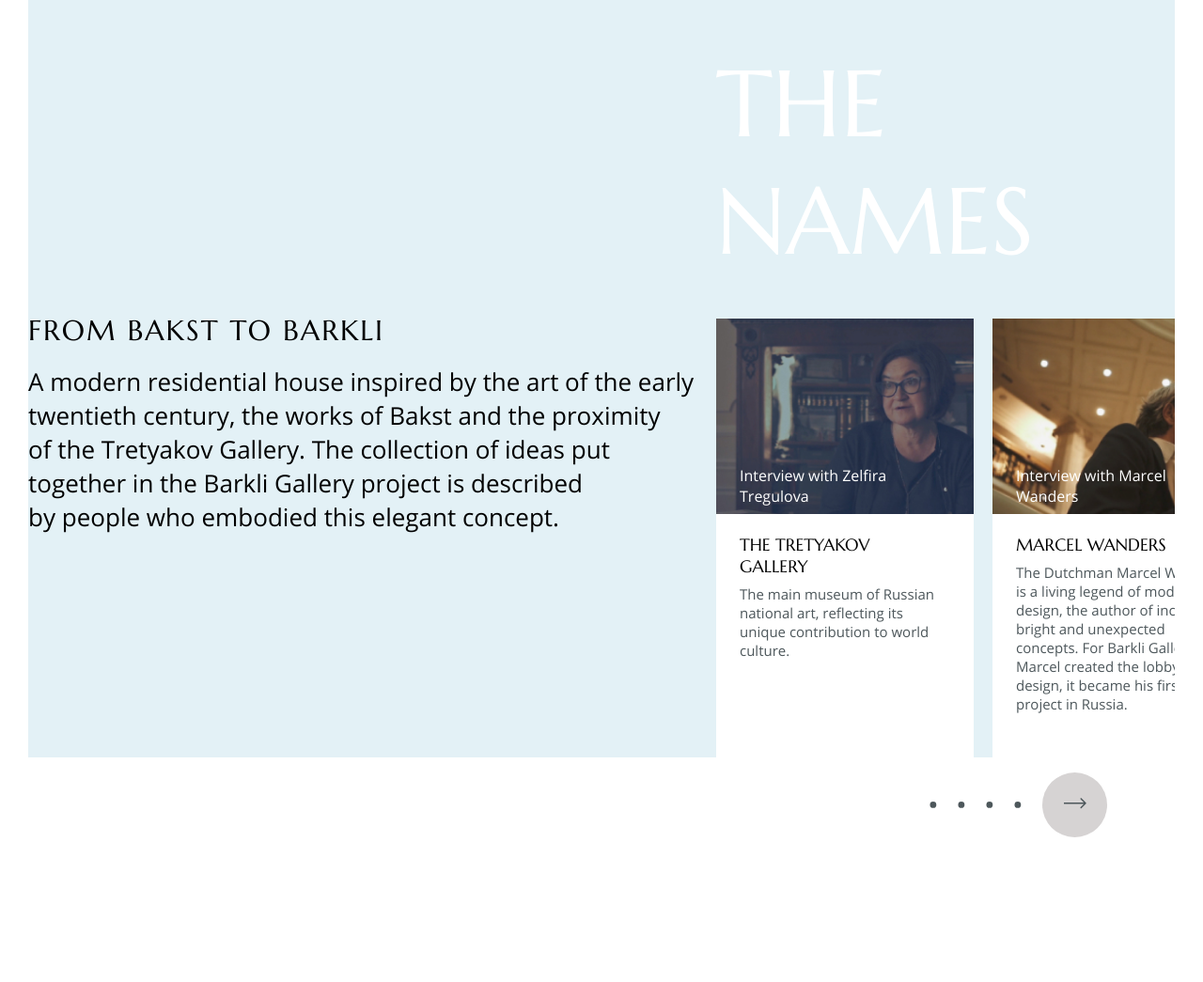
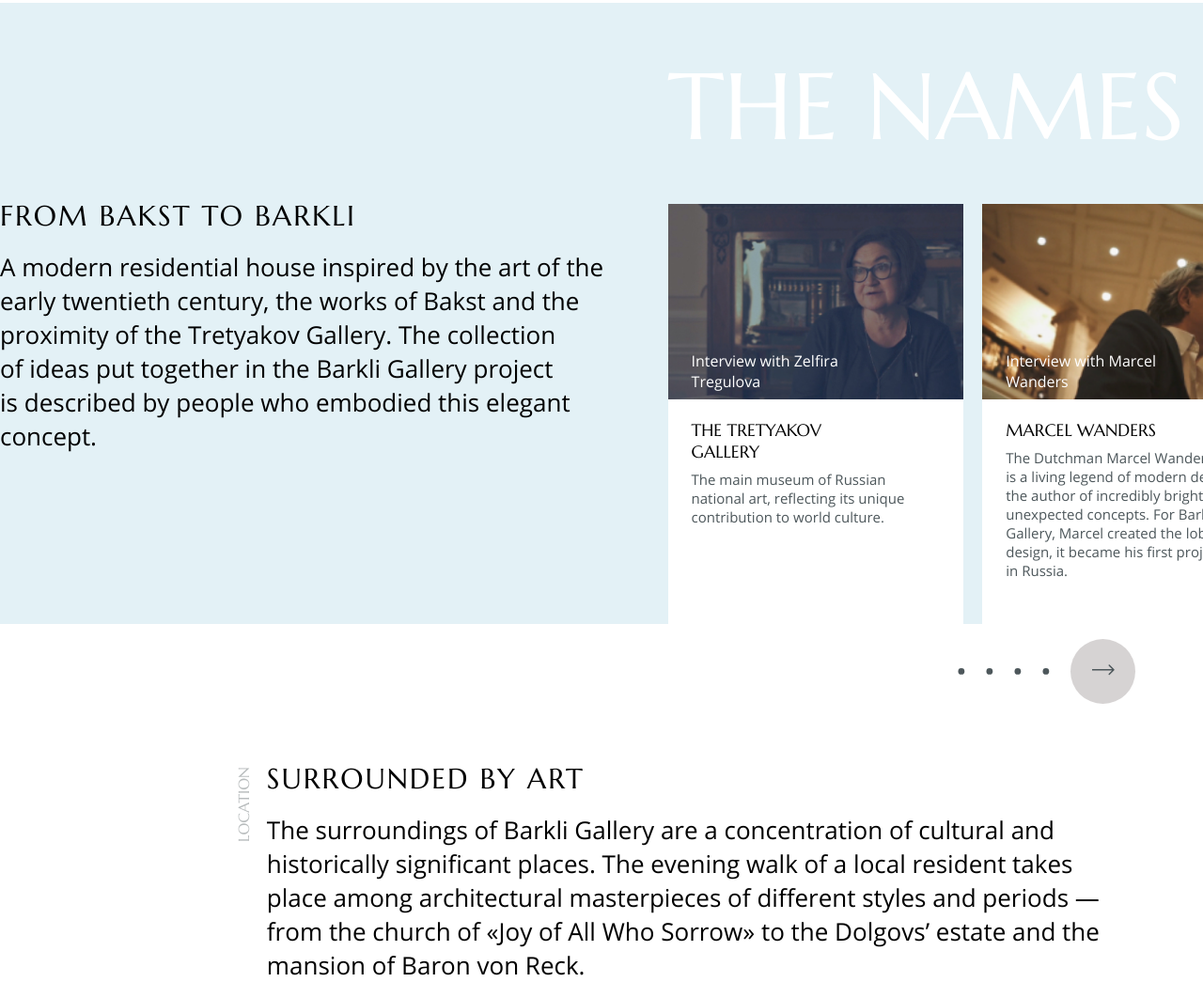
Before and after one commit to kris-alexwa/barkli-gallery-react, a React app: page / in a window 1280 px wide. Shown: the part 919-1964 px from the top of the page at 94% size. Before the commit the page ends 1810 px from the top, so only its background shows below. Built offline with nearby package versions, Linux system fonts and the light colour scheme.

Commit message:
Блок location, поправила масштабирование блоков

```diff
--- a/src/components/App/App.css
+++ b/src/components/App/App.css
@@ -7,14 +7,17 @@
   text-rendering: optimizeLegibility;
 }
 
+.block {
+  max-width: 2000px;
+  margin-left: auto;
+  margin-right: auto;
+}
+
 .page {
   display: flex;
   flex-direction: column;
   justify-content: center;
-  margin: auto;
-  max-width: 1600px;
-  padding-left: 30px;
-  padding-right: 30px;
+  max-width: 100vw;
 }
 
 .title-section {
@@ -26,7 +29,6 @@
 }
 
 .text-box {
-  max-width: 738px;
   color: #000;
 }
 
--- a/src/components/Header/Header.css
+++ b/src/components/Header/Header.css
@@ -1,10 +1,12 @@
 .header {
-    margin-top: 40px;
+    margin: 40px auto 0 auto;
     width: 100%;
     display: flex;
     justify-content: space-between;
     align-items: center;
-    position: relative;
+    padding-left: 30px;
+    padding-right: 30px;
+    box-sizing: border-box;
 }
 
 .header__burger-menu-icon {
@@ -14,6 +16,10 @@
     cursor: pointer;
 }
 
+.header__menu-container {
+    position: relative;
+}
+
 .header__menu-text {
     position: absolute;
     font-size: 20px;
@@ -21,7 +27,7 @@
     text-transform: uppercase;
     transform: rotate(270deg);
     margin: 0;
-    top: 86px;
+    top: 90px;
     left: -10px;
 }
 
--- a/src/components/Header/Header.js
+++ b/src/components/Header/Header.js
@@ -5,10 +5,12 @@
 function Header() {
     return (
         <>
-            <header className='header'>
-                <img src={burgerMenu} className='header__burger-menu-icon' alt='Иконка бургер-меню'/>
+            <header className='header block'>
+                <div className='header__menu-container'>
+                    <img src={burgerMenu} className='header__burger-menu-icon' alt='Иконка бургер-меню' />
+                    <p className='header__menu-text'>menu</p>
+                </div>
                 <p className='header__phone-number'>&#43;7&#32;495&#32;320&#x2010;02&#x2010;98</p>
-                <p className='header__menu-text'>menu</p>
             </header>
 
         </>
--- a/src/components/Lead/Lead.css
+++ b/src/components/Lead/Lead.css
@@ -11,6 +11,7 @@
     justify-content: center;
     background-color: #E3F1F6;
     background-image: url(../../images/icons/joker.png);
+    background-position: center;
     background-repeat: no-repeat;
     height: 729px;
     grid-column-start: 2;
--- a/src/components/Lead/Lead.js
+++ b/src/components/Lead/Lead.js
@@ -4,7 +4,7 @@
 function Lead() {
     return (
         <>
-        <section className='lead'>
+        <section className='lead block'>
             <div className='lead__container'>
                 <h1 className='lead__title'>barkli gallery</h1>
                 <p className='lead__description'>Club house with a collection of 43 apartments just one minute walk from the Tretyakov Gallery</p>
--- /dev/null
+++ b/src/components/Main/Location/Location.css
@@ -0,0 +1,19 @@
+.location {
+    display: flex;
+    margin-top: 67px;
+    padding-left: 219px;
+    box-sizing: border-box;
+}
+
+.location__text-box {
+    max-width: 903px;
+}
+
+.location__title {
+    color: #B8BCBD;
+    font-size: 16px;
+    transform: rotate(270deg);
+    height: fit-content;
+    margin-top: 30px;
+    margin-right: -15px;
+}
--- /dev/null
+++ b/src/components/Main/Location/Location.js
@@ -0,0 +1,18 @@
+import React from 'react';
+import './Location.css';
+
+function Location() {
+    return (
+        <>
+            <section className='location block'>
+                <h2 className='location__title title-section'>location</h2>
+                <div className='location__text-box text-box'>
+                    <h3 className='text-box__title'>surrounded by art</h3>
+                    <p className='text-box__description'>The surroundings of Barkli Gallery are a concentration of cultural and historically significant places. The evening walk of a local resident takes place among architectural masterpieces of different styles and periods — from the church of «Joy of All Who Sorrow» to the Dolgovs’ estate and the mansion of Baron von Reck.</p>
+                </div>
+            </section>
+        </>
+    )
+}
+
+export default Location;
--- a/src/components/Main/Main.js
+++ b/src/components/Main/Main.js
@@ -2,6 +2,7 @@
 import './Main.css';
 import Lead from '../Lead/Lead';
 import TheNames from './TheNames/TheNames';
+import Location from './Location/Location';
 
 function Main() {
     return (
@@ -9,6 +10,7 @@
             <main className='content'>
                 <Lead />
                 <TheNames />
+                <Location />
             </main>
         </>
     )
--- a/src/components/Main/TheNames/TheNames.css
+++ b/src/components/Main/TheNames/TheNames.css
@@ -1,10 +1,13 @@
 .the-names {
+    background-color: #E3F1F6;
+    margin-top: 80px;
+    margin-bottom: 16px;
+}
+
+.the-names__container {
     display: grid;
     grid-template-columns: 1.5fr 1fr;
     grid-template-rows: repeat(2, auto);
-    background-color: #E3F1F6;
-    margin-top: 80px;
-    margin-bottom: 16px;
     overflow: hidden;
     row-gap: 41px;
 }
@@ -16,6 +19,7 @@
     margin-top: 48px;
     grid-column: 2;
     justify-self: flex-end;
+    white-space: nowrap;
 }
 
 .the-names__text-box {
@@ -23,6 +27,7 @@
     grid-column-start: 1;
     grid-column-end: 2;
     margin-right: 20px;
+    max-width: 738px;
 }
 
 .switch__ellipse {
--- a/src/components/Main/TheNames/TheNames.js
+++ b/src/components/Main/TheNames/TheNames.js
@@ -8,14 +8,16 @@
     return (
         <>
             <section className='the-names'>
+                <div className='the-names__container block'>
                     <h2 className='the-names__title title-section'>the names</h2>
                     <div className='the-names__text-box text-box'>
                         <h3 className='text-box__title'>from bakst to barkli</h3>
                         <p className='text-box__description'>A modern residential house inspired by the art of the early twentieth century, the works of Bakst and the proximity of the Tretyakov Gallery. The collection of ideas put together in the Barkli Gallery project is described by people who embodied this elegant concept.</p>
                     </div>
                     <VideoCardList />
+                </div>
             </section>
-        <div className='the-names__card-switch switch'>
+            <div className='the-names__card-switch switch block'>
                 <img className='switch__ellipse' src={EllipseIcon} alt='Иконка круга' />
                 <img className='switch__ellipse' src={EllipseIcon} alt='Иконка круга' />
                 <img className='switch__ellipse' src={EllipseIcon} alt='Иконка круга' />
```
Lines whose indentation alone changed are shown as unchanged.
